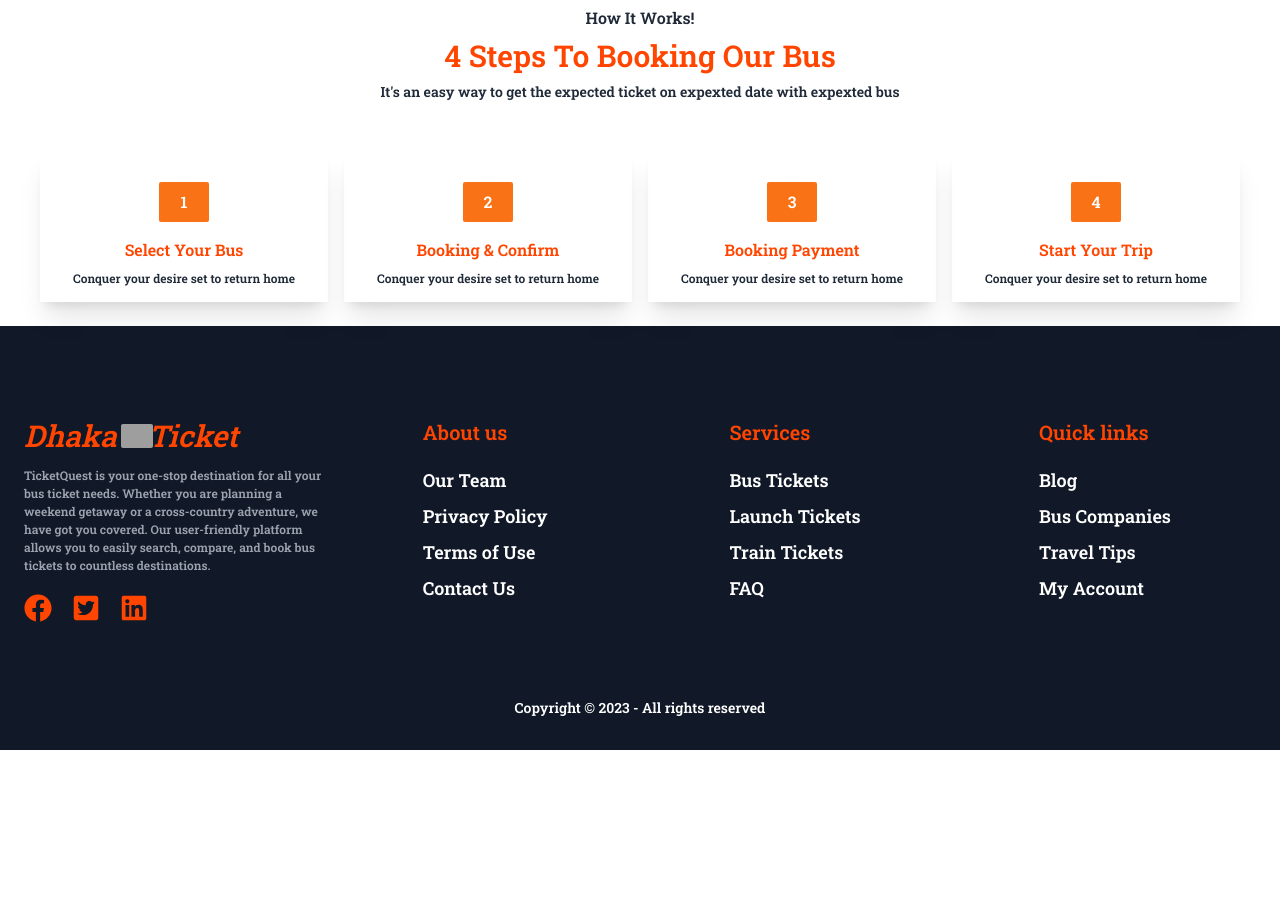
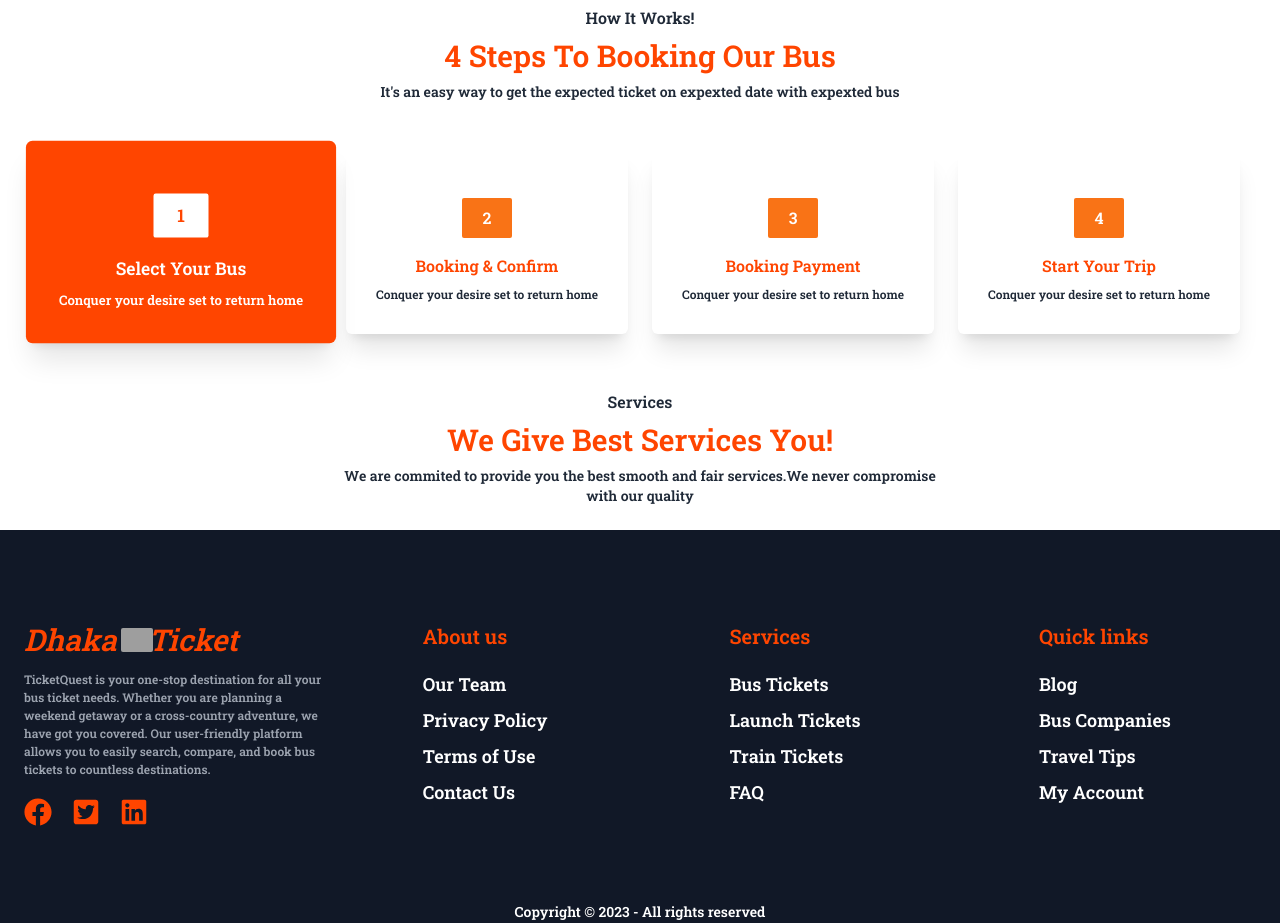
Before and after one commit to ashiqur-r-biplop/project-8, a React (Vite) app: page / in a window 1280 px wide. Shown: the part 1380-2303 px from the top of the page. Before the commit the page ends 2130 px from the top, so only its background shows below. Built offline with nearby package versions, Linux system fonts and the light colour scheme; no server answers; grey boxes are pictures that could not be loaded.

Commit message:
services section created

```diff
--- a/src/Component/Main/Home/Banner.css
+++ b/src/Component/Main/Home/Banner.css
@@ -42,9 +42,10 @@ body{
 }
 
 .group:hover{
-transition: background-color 0.7s ease;
+transition: background-color 1s ease;
 background-color: orangered;
 color:white;
+transform:scale(1.1);
 
 }
 .group:hover h1{
@@ -54,6 +55,19 @@ color:white;
     background-color: white;
     color:orangered;
 }
+.first-child {
+  transform: scale(1.1);
+  background-color: orangered;
+  color:white;
+}
+.first-child>.childDiv{
+    background-color: white;
+    color:orangered;
+
+}
+.first-child>h1{
+    color:white;
+}
 /* .heading:hover{
     color:white;
 } */
--- a/src/Component/Main/Home/HomeComponent.jsx
+++ b/src/Component/Main/Home/HomeComponent.jsx
@@ -5,6 +5,7 @@ import Banner from "./Banner.jsx";
 import Count from "./Count.jsx";
 import HomeMarquee from "./HomeMarquee.jsx";
 import TicketBookingSteps from "./TicketBookingSteps.jsx";
+import Services from "./Services.jsx";
 const HomeComponent = () => {
   return (
     <div className="mt-[20px]">
@@ -14,6 +15,7 @@ const HomeComponent = () => {
       <OurMoto></OurMoto>
       <Testimonial></Testimonial>
       <TicketBookingSteps></TicketBookingSteps>
+      <Services></Services>
     </div>
   );
 };
--- /dev/null
+++ b/src/Component/Main/Home/Services.jsx
@@ -0,0 +1,20 @@
+import React from 'react'
+
+const Services = () => {
+    return (
+      <div className="max-w-[1200px] mx-5 md:mx-auto">
+        <div className="w-6/12 mx-auto my-6 text-center">
+          <h1 className="capitalize font-thin pb-2">Services</h1>
+          <h1 className="capitalize md:text-3xl brand-color">
+            {" "}
+           We give Best services you!
+          </h1>
+          <p className="text-sm pt-2">
+           We are commited to provide you the best smooth and fair services.We never compromise with our quality
+          </p>
+        </div>
+      </div>
+    );
+}
+
+export default Services
--- a/src/Component/Main/Home/TicketBookingSteps.jsx
+++ b/src/Component/Main/Home/TicketBookingSteps.jsx
@@ -1,7 +1,12 @@
-import React from "react";
+
 import './Banner';
 
 const TicketBookingSteps = () => {
+
+
+
+
+
     const steps = [
       {
         serial: 1,
@@ -38,13 +43,21 @@ const TicketBookingSteps = () => {
           expexted bus
         </p>
       </div>
-      <div className="grid items-center grid-cols-1 md:grid-cols-4 py-6 gap-x-4">
+      <div className="grid items-center grid-cols-1 md:grid-cols-4 py-6 gap-x-6 mb-8" >
         {steps.map((step, index) => (
-          <div key={index} className="group shadow-xl p-4">
+          <div
+            key={index}
+            className={`group shadow-xl rounded-md md:py-8 md:px-4 ${
+              index === 0 ? "first-child" : ""
+              }`}
+
+          >
             <div className="childDiv mx-auto rounded-sm text-white text-center flex items-center justify-center w-[50px] h-[40px] my-4 bg-orange-500">
               <p>{step.serial}</p>
             </div>
-            <h1 className="brand-color capitalize text-center pb-2 heading">{step.title}</h1>
+            <h1 className="brand-color capitalize text-center pb-2 heading">
+              {step.title}
+            </h1>
             <p className="text-xs text-center">{step.description}</p>
           </div>
         ))}
```
